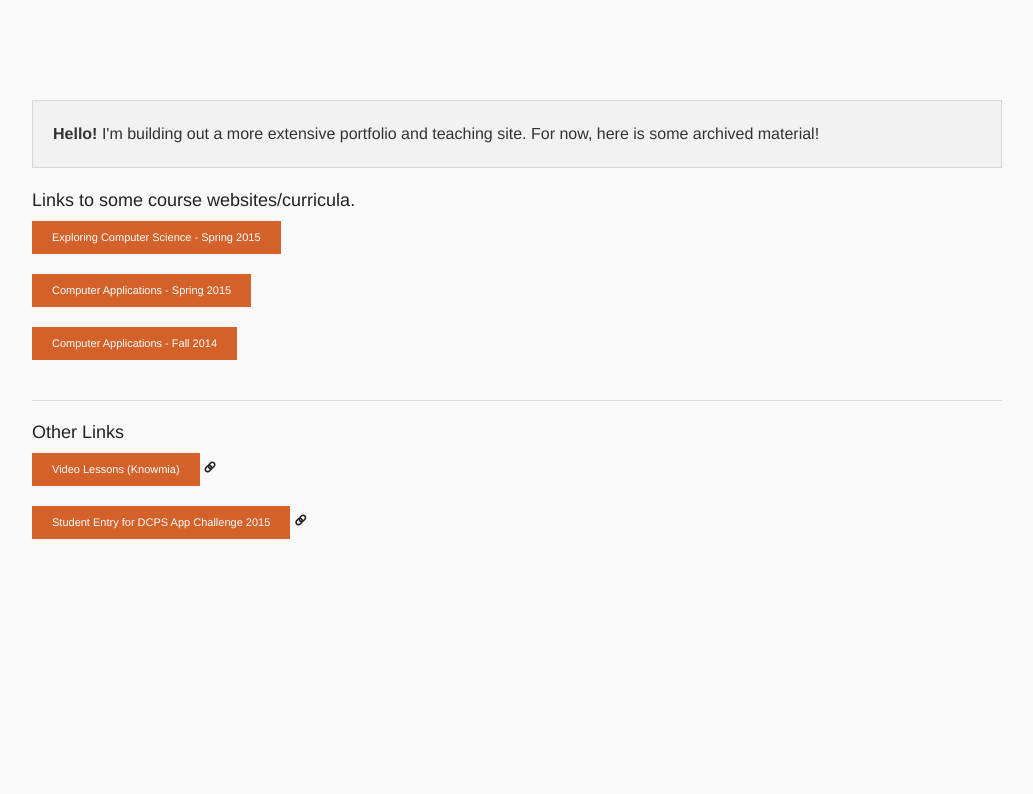
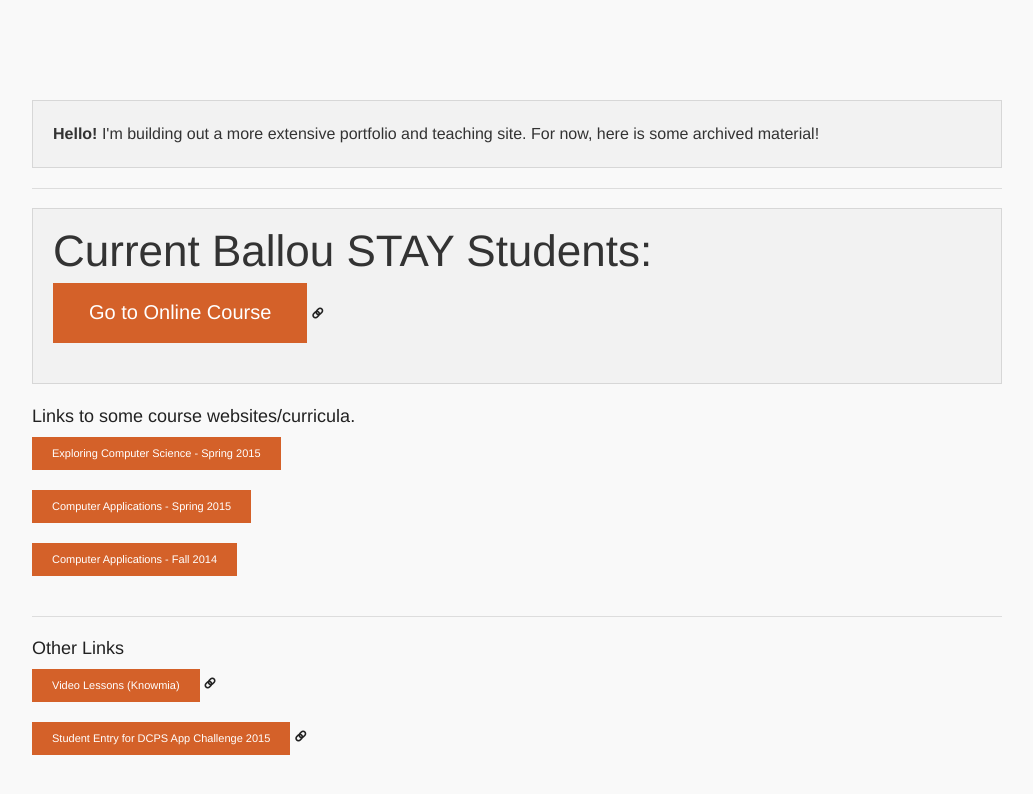
Before and after one commit to mr-shafiei/mr-shafiei.github.io, a Jekyll site: the page built from index.html, in a window 1280 px wide. Shown: the top 794 px of the page, without its empty margins (123-1156 px from the left). Built offline with Jekyll 4.4.1, drawn with Linux system fonts in a browser that asks for light colours; some web fonts are replaced; Markdown is read by kramdown in place of the engine named in the settings.

Commit message:
add button

```diff
--- a/index.html
+++ b/index.html
@@ -4,6 +4,11 @@ title:      Mr. Shafiei
 ---
 <div style="padding-top:100px;">
 <div class="panel"><p><strong>Hello!</strong>  I'm building out a more extensive portfolio and teaching site.  For now, here is some archived material!</p></div>
+<hr>
+<div class="panel">
+<h1>Current Ballou STAY Students:</h1>
+<a href="http://courses.mrshafiei.com" class="button large">Go to Online Course</a>
+</div>
 <h5>Links to some course websites/curricula.</h5>
 <a href="exploring-computer-science" class="button tiny">Exploring Computer Science - Spring 2015</a><br>
 <a href="computer-applications" class="button tiny">Computer Applications - Spring 2015</a><br>
```
